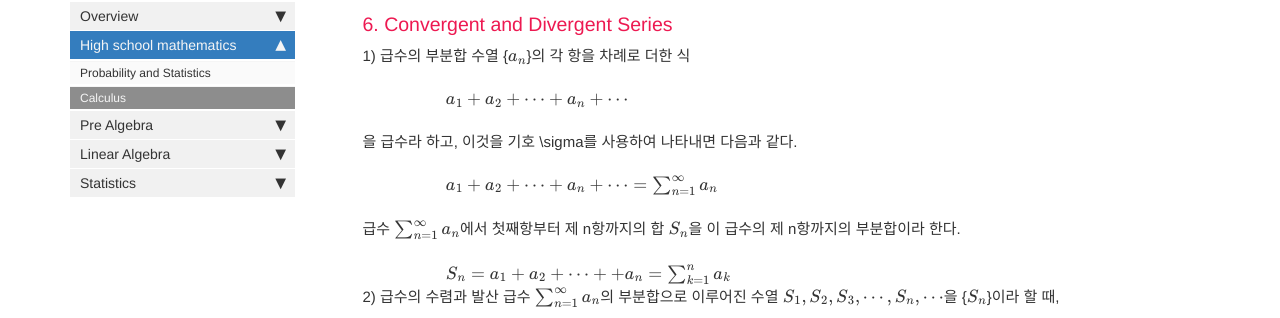
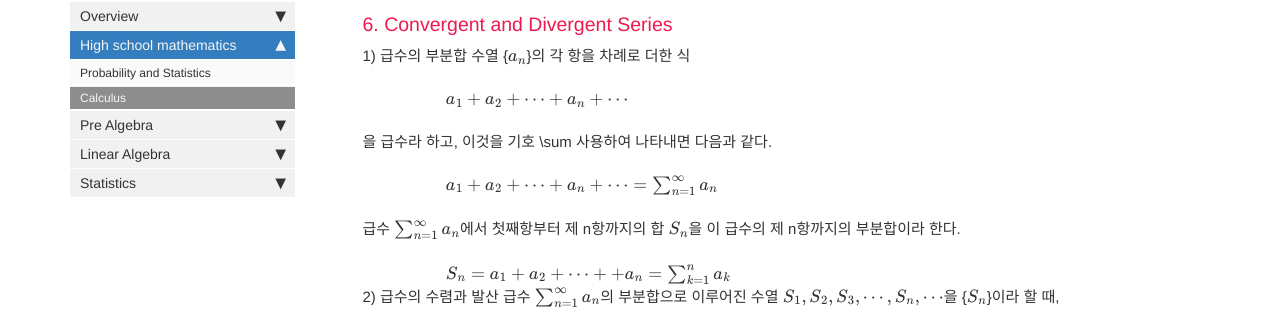
Before and after one commit to jongeunShin95/mathematics-study, a Jekyll site: the page built from pages/mydoc/mydoc_calculus.md, in a window 1280 px wide and 900 px high, scrolled down 2561 px. Shown: the part 127-445 px from the top of the window. Built offline with Jekyll 4.4.1, drawn with Linux system fonts in a browser that asks for light colours; formulas are drawn with MathJax 3; comment, search, counter and statistics services are not loaded.

Commit message:
add calculus convergent and divergent series

```diff
--- a/pages/mydoc/mydoc_calculus.md
+++ b/pages/mydoc/mydoc_calculus.md
@@ -80,7 +80,7 @@ use_math: true
 <br><br>
 &nbsp;&nbsp;&nbsp;&nbsp;&nbsp;&nbsp;&nbsp;&nbsp;&nbsp;&nbsp;&nbsp;&nbsp;&nbsp;&nbsp;&nbsp;&nbsp;&nbsp;&nbsp;&nbsp;&nbsp;$a_1 + a_2 + \cdots + a_n + \cdots$
 <br><br>
-을 급수라 하고, 이것을 기호 \sigma를 사용하여 나타내면 다음과 같다.
+을 급수라 하고, 이것을 기호 \sum 사용하여 나타내면 다음과 같다.
 <br><br>
 &nbsp;&nbsp;&nbsp;&nbsp;&nbsp;&nbsp;&nbsp;&nbsp;&nbsp;&nbsp;&nbsp;&nbsp;&nbsp;&nbsp;&nbsp;&nbsp;&nbsp;&nbsp;&nbsp;&nbsp;$a_1 + a_2 + \cdots + a_n + \cdots = \sum_{n=1}^\infty a_n$
 <br><br>
```
